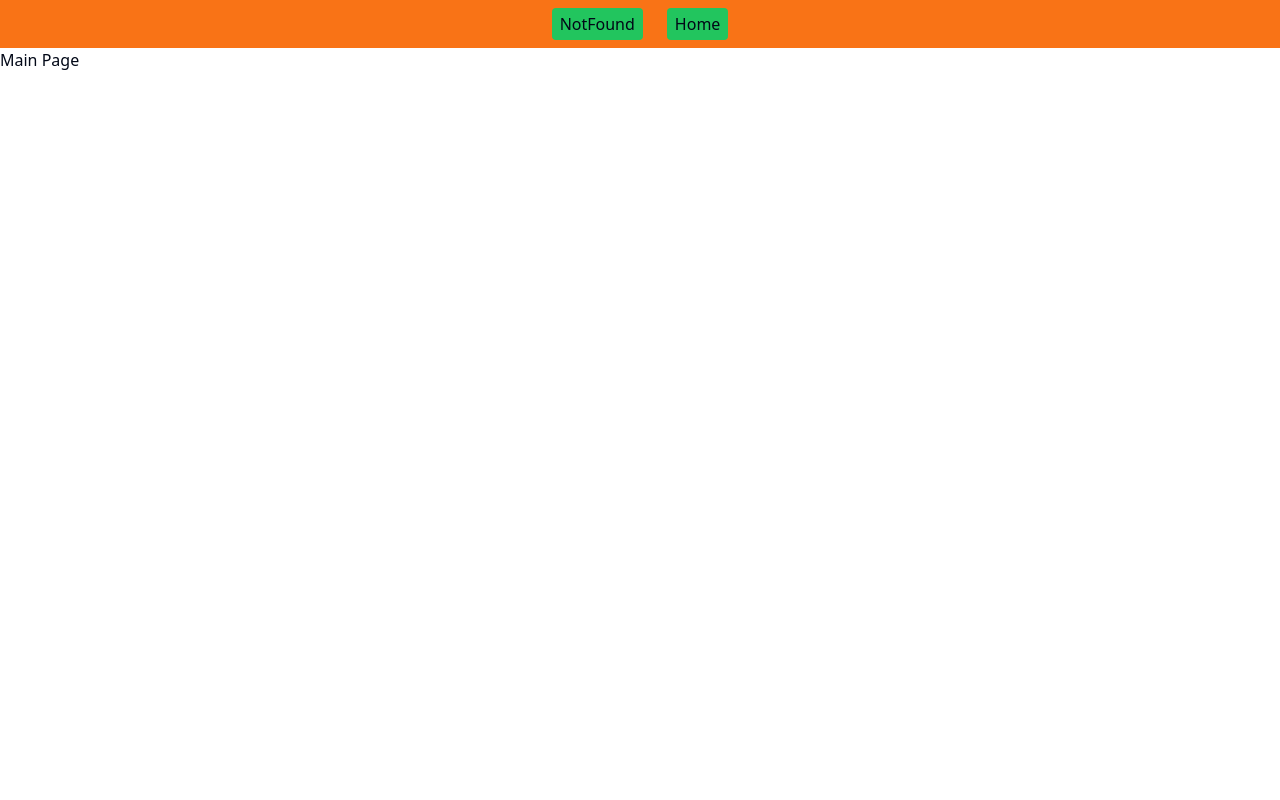
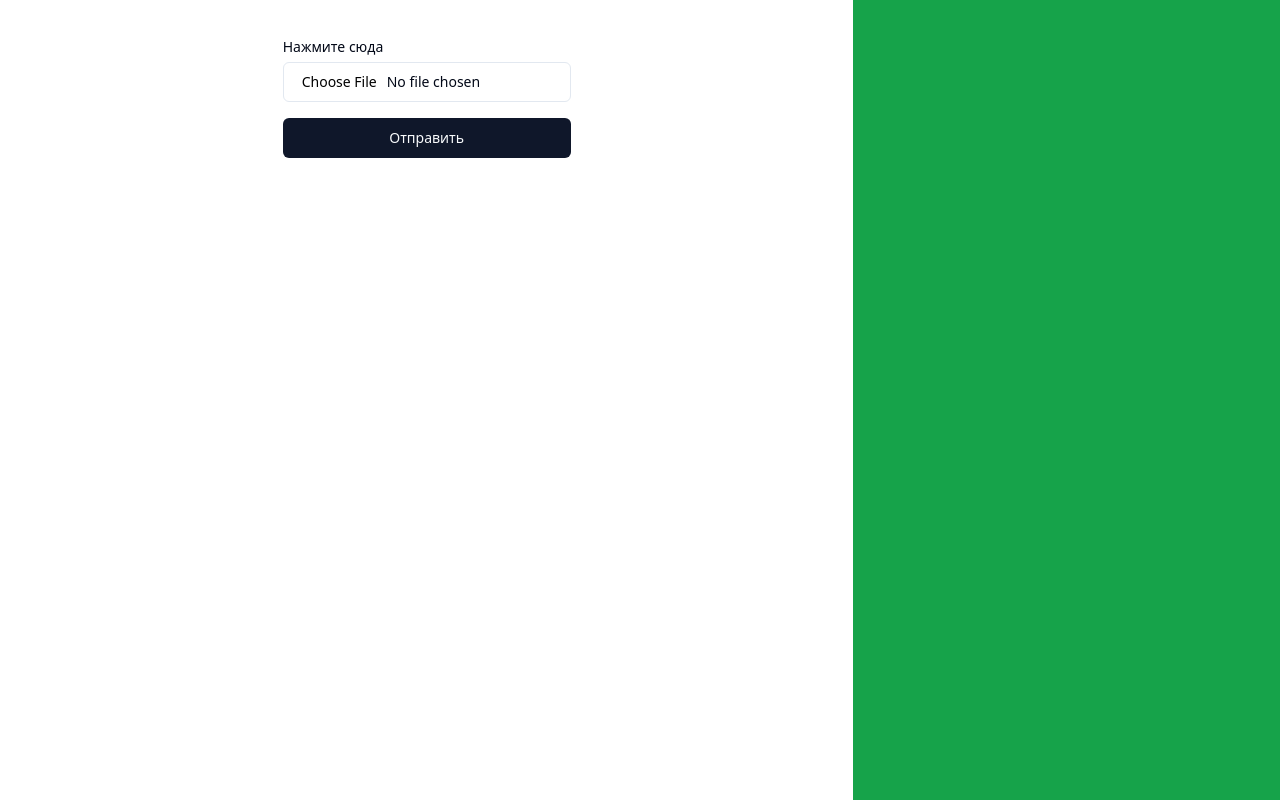
Before and after one commit to abdugaffor2004/Spidy, a React (Vite) app in the folder Frontend_React/: page / in a window 1280 px wide. Built offline with nearby package versions, Linux system fonts and the light colour scheme.

Commit message:
made main ui adjustments

```diff
--- a/Frontend_React/package.json
+++ b/Frontend_React/package.json
@@ -10,6 +10,7 @@
     "preview": "vite preview"
   },
   "dependencies": {
+    "@radix-ui/react-label": "^2.0.2",
     "@radix-ui/react-navigation-menu": "^1.1.4",
     "@radix-ui/react-slot": "^1.0.2",
     "@reduxjs/toolkit": "^2.2.3",
--- a/Frontend_React/src/App.jsx
+++ b/Frontend_React/src/App.jsx
@@ -1,16 +1,11 @@
-import { Link, Routes, Route } from 'react-router-dom'
-import { Button } from './components/ui/button'
+import { Routes, Route } from 'react-router-dom'
 import { NotFound } from './pages/404'
 import { MainPage } from './pages/MainPage'
-import { Header } from './components/ui/header'
 
 function App() {
 
   return (
     <>
-
-      <Header />
-
       <Routes>
         <Route path='/' element={ <MainPage /> }></Route>
         <Route path="/NotFound" element={ <NotFound /> }/>
--- /dev/null
+++ b/Frontend_React/src/components/ui/input.jsx
@@ -0,0 +1,22 @@
+import * as React from "react"
+
+import { cn } from "@/lib/utils"
+
+const Input = React.forwardRef(({ className, onChangeValue, onChangeFunction, type, ...props }, ref) => {
+  return (
+    (<input
+      onChange={onChangeFunction}
+      value={onChangeValue}
+      type={type}
+      className={cn(
+        "flex h-10 rounded-md border border-input bg-background px-3 py-2 text-sm ring-offset-background file:border-0 file:bg-transparent file:text-sm file:font-medium placeholder:text-muted-foreground focus-visible:outline-none focus-visible:ring-2 focus-visible:ring-ring focus-visible:ring-offset-2 disabled:cursor-not-allowed disabled:opacity-50",
+        // "bg-background block text-sm text-white file:ml-14 file:py-2 file:px-4 file:rounded-xl file:border-0 file:text-sm file:font-semibold file:bg-primary file:text-white hover:file:opacity-80",
+        className
+      )}
+      ref={ref}
+      {...props} />)
+  );
+})
+Input.displayName = "Input"
+
+export { Input }
--- /dev/null
+++ b/Frontend_React/src/components/ui/label.jsx
@@ -0,0 +1,18 @@
+"use client"
+
+import * as React from "react"
+import * as LabelPrimitive from "@radix-ui/react-label"
+import { cva } from "class-variance-authority";
+
+import { cn } from "@/lib/utils"
+
+const labelVariants = cva(
+  "text-sm font-medium leading-none peer-disabled:cursor-not-allowed peer-disabled:opacity-70"
+)
+
+const Label = React.forwardRef(({ className, ...props }, ref) => (
+  <LabelPrimitive.Root ref={ref} className={cn(labelVariants(), className)} {...props} />
+))
+Label.displayName = LabelPrimitive.Root.displayName
+
+export { Label }
--- a/Frontend_React/src/pages/MainPage.jsx
+++ b/Frontend_React/src/pages/MainPage.jsx
@@ -1,8 +1,45 @@
+import { Button } from "@/components/ui/button"
+import { Input } from "@/components/ui/input"
+import { Label } from "@/components/ui/label"
+import { useState } from "react"
 
 export const MainPage = () => {
+
+    let [file, setFile] = useState(null)
+
+    function handleSetFile(event) {
+        const files = event.target.files;
+
+        if (files?.length) {
+            setFile(files[0]);
+        }
+    }
+
+    function handleSubmit(e){
+        e.preventDefault()
+        console.log(file)
+
+        if (!file) {
+            return;
+        }
+
+        const formData = new FormData();
+        formData.append("file", file);
+    }
+
     return(
-        <>
-            Main Page
-        </>
+        <div className="flex h-screen">
+            <div className="w-2/3 flex flex-col items-center mt-10">
+                <form className="grid  max-w-xs">
+
+                    <Label htmlFor="file">Нажмите сюда </Label>
+                    <Input onChange={handleSetFile} accept=".pdf, .docx" id="file" type="file" className="max-w-72 mt-2 mb-4" />
+                    <Button onClick={handleSubmit} type="submit">Отправить</Button>
+                </form>
+            </div>
+
+
+            <div className="w-1/3 bg-green-600"></div>
+        </div>
     )
 }
```
Also changed, not shown: 1 other file (tests, documents, lock files or other folders).
